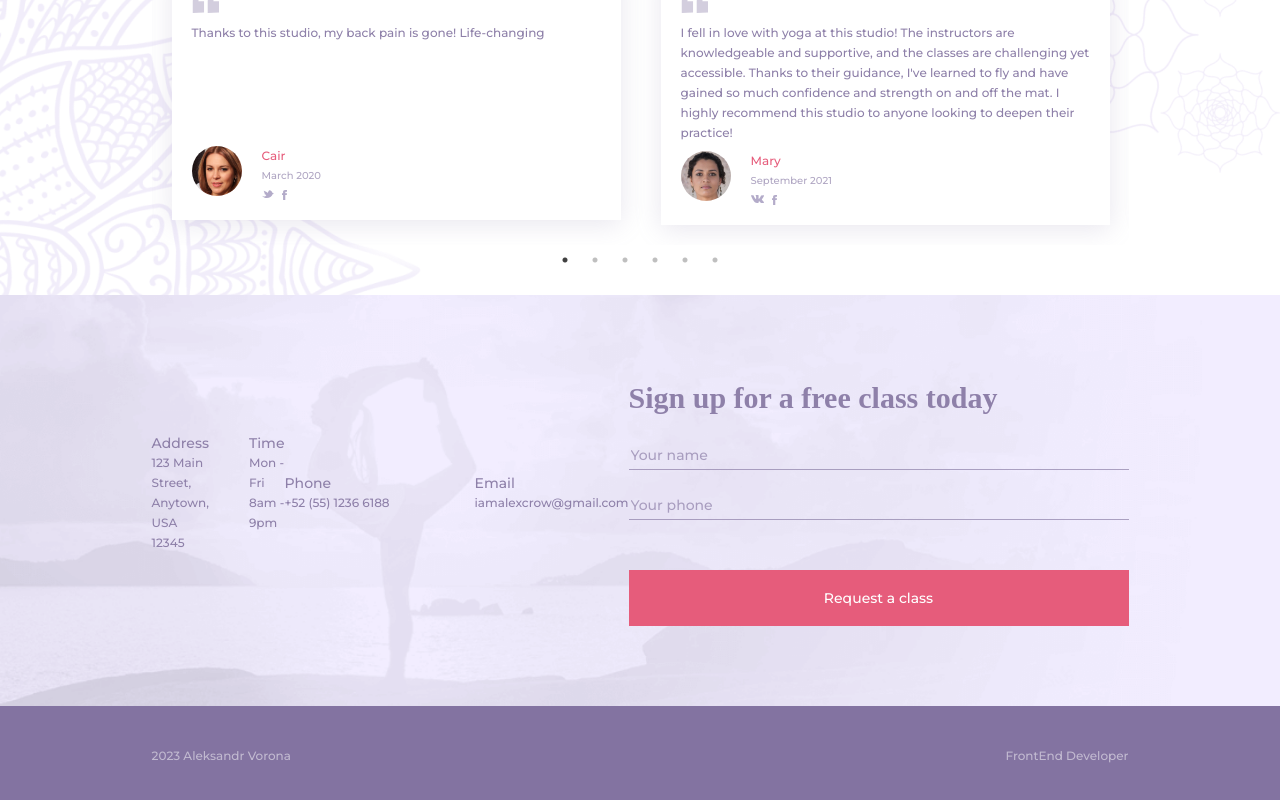
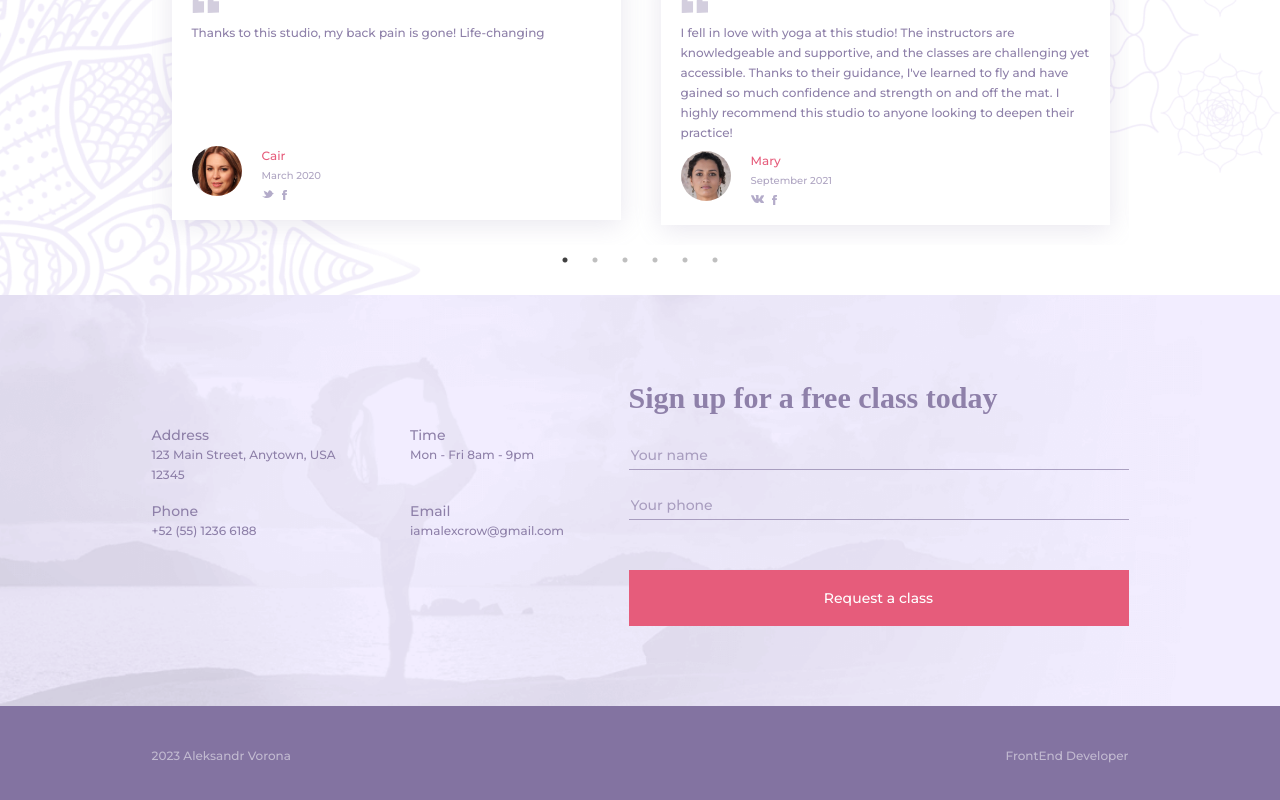
Before and after one commit to iamalexcrow/Portfolio_Yoga, a React (Create React App) app: page / in a window 1280 px wide. Shown: the part 3122-3922 px from the top of the page. Built offline with nearby package versions, Linux system fonts and the light colour scheme; a web font is replaced by a local one.

Commit message:
fixing netlify 5

```diff
--- a/src/Blocks/Footer/index.tsx
+++ b/src/Blocks/Footer/index.tsx
@@ -64,8 +64,6 @@ const Footer = ({
                 <Title>Time</Title>
                 <Info>{footerData.time}</Info>
               </InfoItem>
-            </FirstCol>
-            <FirstCol>
               <InfoItem>
                 <Title>Phone</Title>
                 <PhoneNumber>
@@ -79,6 +77,7 @@ const Footer = ({
                 </StyledLink>
               </InfoItem>
             </FirstCol>
+
             <SecondCol>
               <BlockTitle>Sign up for a free class today</BlockTitle>
               <TextInput
--- a/src/Blocks/Footer/styled.ts
+++ b/src/Blocks/Footer/styled.ts
@@ -63,6 +63,7 @@ export const FlexCols = styled(Flex)`
 export const FirstCol = styled.div`
   display: grid;
   grid-template-columns: repeat(2, 1fr);
+  grid-template-rows: 1fr 1fr;
   grid-column-gap: 40px;
   height: 100%;
   width: 100%;
```
